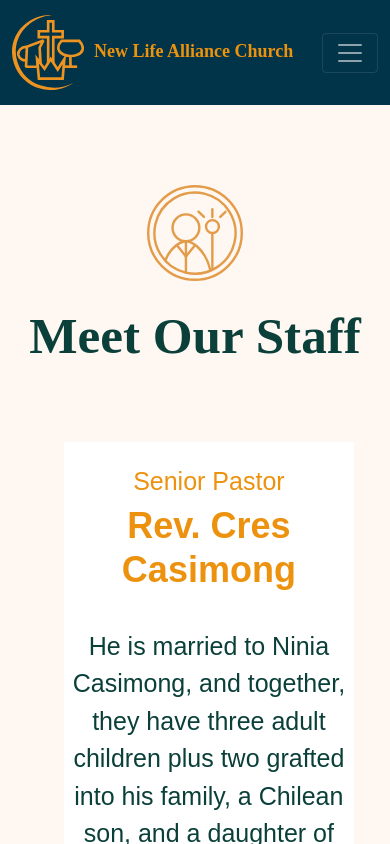
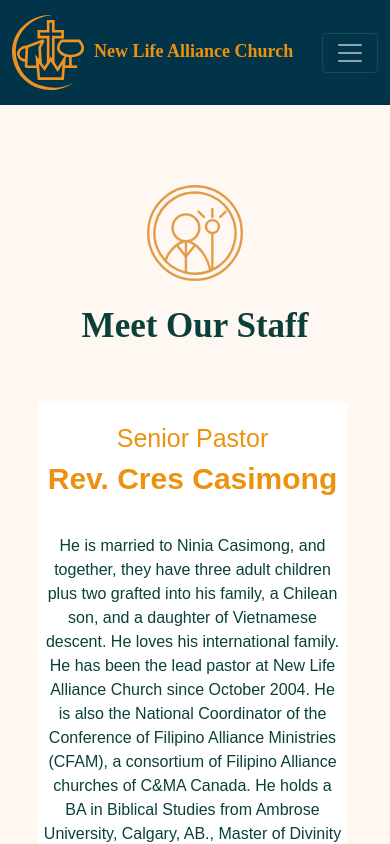
Before and after one commit to hasonnn/nlac, a React (Create React App) app: page /staff in a window 390 px wide. Shown: the top 844 px of the page. Built offline with nearby package versions, Linux system fonts and the light colour scheme.

Commit message:
mobile view css

```diff
--- a/src/Components/AboutUs/AboutUs.css
+++ b/src/Components/AboutUs/AboutUs.css
@@ -18,13 +18,13 @@
 .about-heading {
     font-family: 'Playfair Display', serif;
     font-weight: bold;
-    font-size: 65px;
+    font-size: 55px;
     padding-bottom: 16px;
 }
 
 .about-VVP {
     display: inline-flex;
-    margin: 60px 5% 96px 5%;
+    margin: 40px 5% 96px 5%;
 }
 
 .about-item {
@@ -33,7 +33,7 @@
 
 .about-subheading {
     font-family: 'Merriweather Sans', sans-serif;
-    font-size: 35px;
+    font-size: 33px;
     font-weight: 600;
     margin-bottom: 16px;
     color: rgb(236,146,15);
@@ -107,7 +107,7 @@
 /* Mobile Viewport */
 @media only screen and (max-width: 480px) {
     #about-bg {
-        height: 6200px;
+        height: 4300px;
     }
 
     .about-content{
@@ -119,7 +119,7 @@
     }
 
     .about-heading {
-        font-size: 44px;
+        font-size: 35px;
         margin-bottom: 25px;
     }
 
@@ -129,7 +129,15 @@
 
     .about-subheading {
         width: auto !important;
-        font-size: 2.25em;
+        font-size: 30px;
         margin-bottom: 0.5em;
     }
+
+    .about-subinfo {
+        font-size: 16px;
+    }
+
+    .nlac-story p {
+        font-size: 16px;
+    }
 }
--- a/src/Components/Footer/Footer.css
+++ b/src/Components/Footer/Footer.css
@@ -38,7 +38,13 @@
 /* Mobile Viewport */
 @media only screen and (max-width: 500px) {
     #footer-bg {
+        background-color: rgb(1,52,72);
         height: 240px;
+    }
+
+    #footer-alliance-logo {
+        height: 50px;
+        margin-right: 20px;
     }
 
     .footer-nlac {
--- a/src/Components/Home/Home.css
+++ b/src/Components/Home/Home.css
@@ -61,7 +61,7 @@
 
     .welcome {
         padding-top: 0 !important;
-        padding-bottom: 96px;
+        padding-bottom: 150px;
     }
 
     .heading {
--- a/src/Components/Home/Support/Support.css
+++ b/src/Components/Home/Support/Support.css
@@ -164,6 +164,12 @@
 
     .support-heading {
         font-size: 32px;
-        margin-bottom: 15px;
+        margin-bottom: 40px;
+    }
+
+    #donate-button {
+        font-size: 16px;
+        padding-top: 15px;
+
     }
 }
--- a/src/Components/Online/Online.css
+++ b/src/Components/Online/Online.css
@@ -69,11 +69,11 @@
     }
 
     .online-heading {
-        font-size: 44px;
+        font-size: 35px;
     }
 
     .online-subheading {
-        font-size: 20px;
+        font-size: 16px;
         line-height: 35px;
     }
 }
--- a/src/Components/Staff/Staff.css
+++ b/src/Components/Staff/Staff.css
@@ -1,6 +1,6 @@
 #staff-bg {
     background-color: rgb(255,247,242);
-    height: 1375px;
+    height: 1150px;
     color: rgb(11,64,58);
 }
 
@@ -18,13 +18,13 @@
 .staff-heading {
     font-family: 'Playfair Display', serif;
     font-weight: bold;
-    font-size: 65px;
+    font-size: 55px;
     padding-bottom: 16px;
 }
 
 .staff-card {
     display: inline-flex;
-    margin: 60px 5% 96px 5%;
+    margin: 40px 5% 96px 5%;
 }
 
 .staff-individual {
@@ -42,7 +42,7 @@
 
 .staff-subheading {
     font-family: 'Merriweather Sans', sans-serif;
-    font-size: 35px;
+    font-size: 30px;
     font-weight: 600;
     margin-bottom: 37px;
     color: rgb(236,146,15);
@@ -50,13 +50,13 @@
 
 .staff-subinfo {
     font-family: 'Merriweather Sans', sans-serif;
-    font-size: 25px;
+    font-size: 20px;
 }
 
 /* Desktops, large screens Viewport */
 @media only screen and (max-width: 1200px) {
     #staff-bg {
-        height: 1600px;
+        height: 1400px;
     }
 
     .staff-card {
@@ -76,14 +76,14 @@
 /* Small screens, laptops Viewport */
 @media only screen and (max-width: 1024px) {
     #staff-bg {
-        height: 1775px;
+        height: 1500px;
     }
 }
 
 /* iPad Viewport */
 @media only screen and (max-width: 768px) {
     #staff-bg {
-        height: 2050px;
+        height: 1700px;
     }
 
     .staff-heading {
@@ -98,27 +98,35 @@
 /* Mobile Viewport */
 @media only screen and (max-width: 480px) {
     #staff-bg {
-        height: 170em;
+        height: 1500px;
     }
 
     .staff-content{
-        padding: 5em 1em 0 1em;
+        padding: 80px 1% 0 1%;
     }
 
     #staff-logo {
-        height: 6em;
+        height: 96px;
+    }
+
+    .staff-card {
+        margin: 40px 1% 96px 1%;
     }
 
     .staff-individual {
-        padding: 1.5em 0.5em 1.5em 0.5em;
+        padding: 20px 5px 5px 5px;
     }
 
     .staff-heading {
-        font-size: 3.2em;
+        font-size: 35px;
     }
 
     .staff-subheading {
         width: auto !important;
-        font-size: 2.25em;
+        font-size: 30px;
+    }
+
+    .staff-subinfo {
+        font-size: 16px;
     }
 }
```
